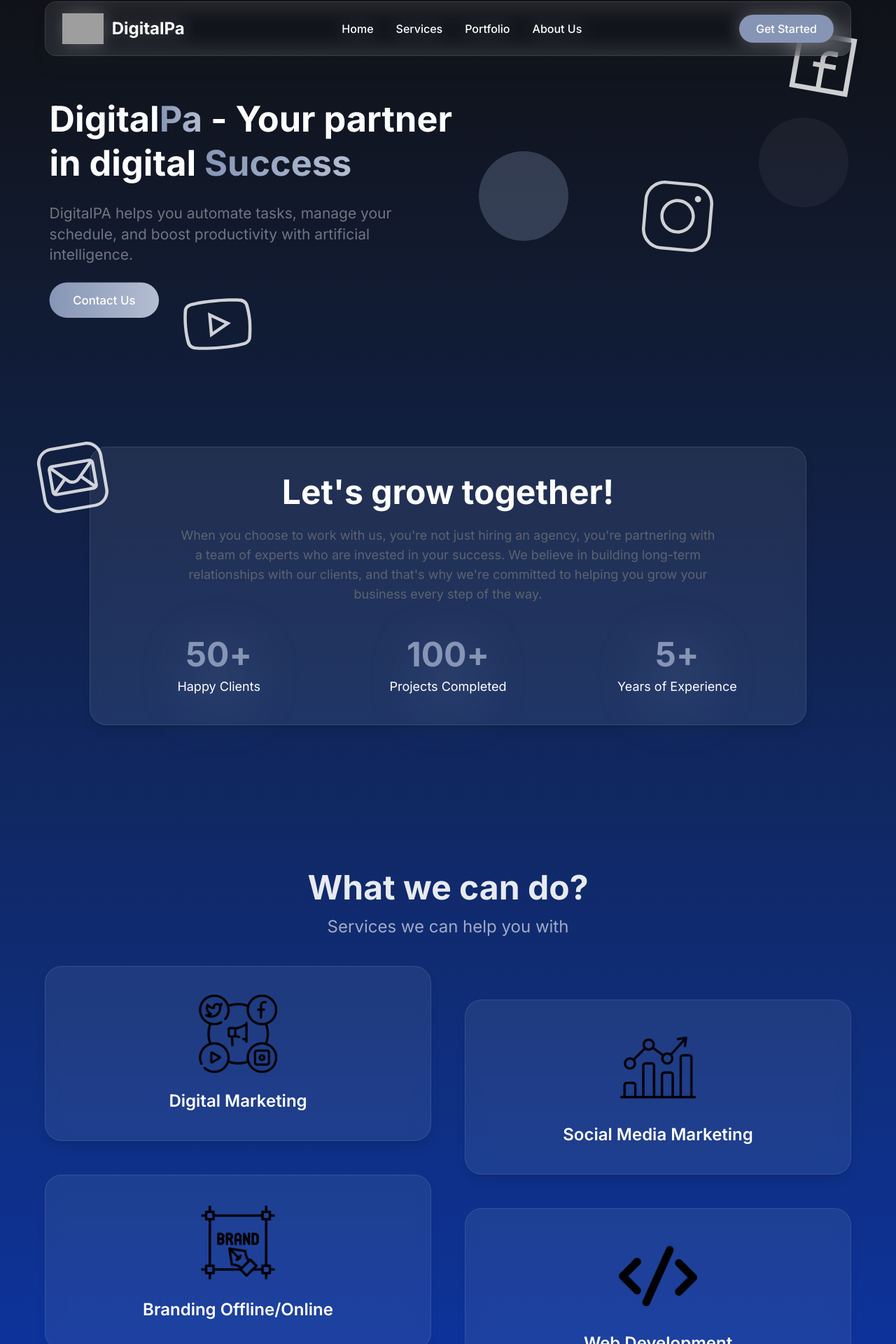
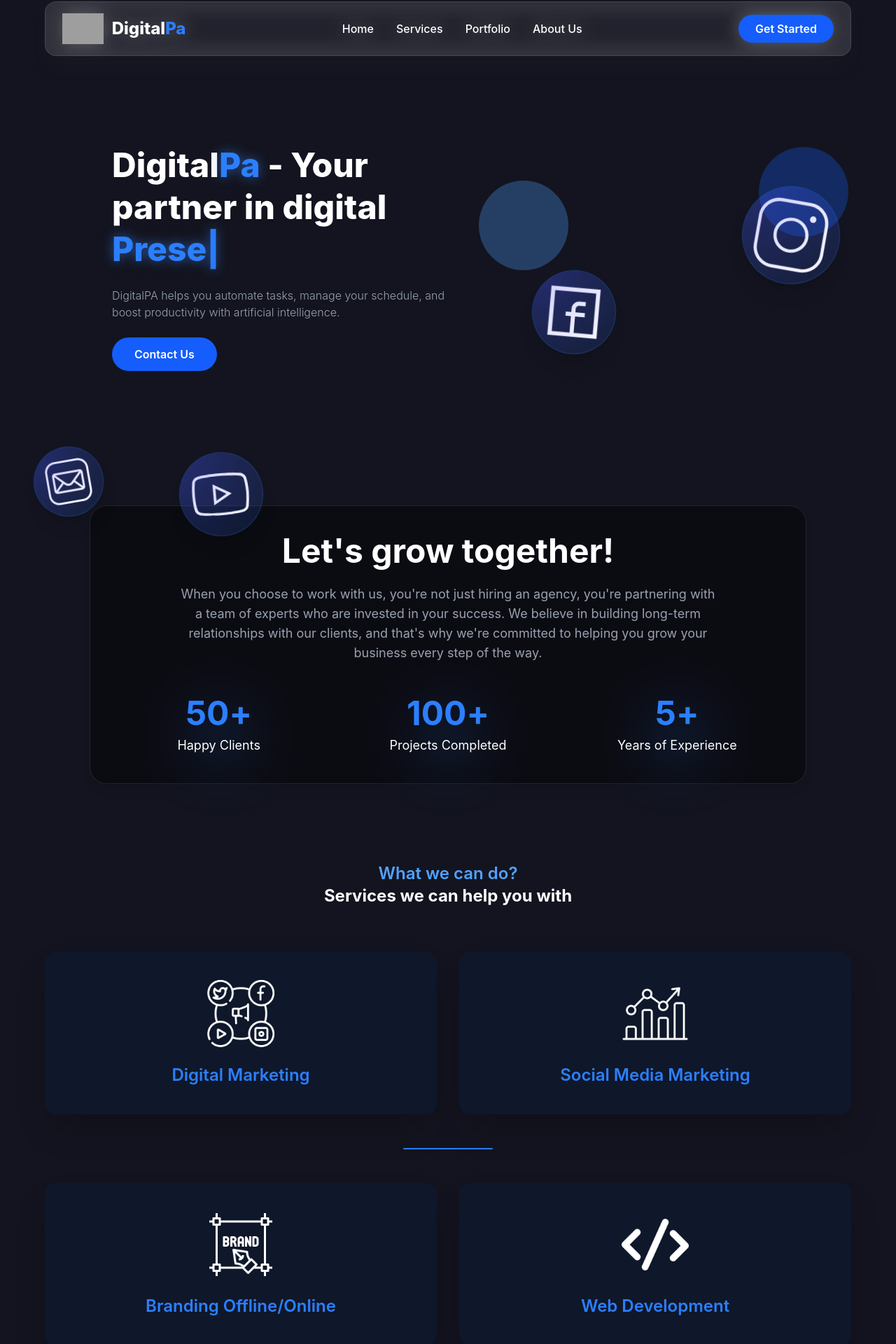
Before and after one commit to I-am-Azhar/digital-pa, a React (Vite) app: page / in a window 1280 px wide. Shown: the part 14-1934 px from the top of the page at 70% size. Built offline with nearby package versions, Linux system fonts and the light colour scheme; grey boxes are pictures that could not be loaded.

Commit message:
updated-ui

```diff
--- a/src/App.jsx
+++ b/src/App.jsx
@@ -1,4 +1,3 @@
-// src/App.jsx
 import Navbar from "./components/Navbar";
 import HeroSection from "./components/HeroSection";
 import Grow from "./components/Grow/grow";
@@ -7,12 +6,12 @@ import Services from "./components/Services/Services";
 
 function App() {
   return (
-    <div className="app-background min-h-screen text-light">
+    <div className="bg-[#13141f] text-white min-h-screen">
       <Icons />
       <Navbar />
       <HeroSection />
       <Grow />
-      <Services/>
+      <Services />
     </div>
   );
 }
--- a/src/components/Grow/CounterStat.jsx
+++ b/src/components/Grow/CounterStat.jsx
@@ -31,7 +31,7 @@ const CounterStat = ({ target, label }) => {
   return (
     <div ref={ref} className="relative flex flex-col items-center">
       <motion.h2
-        className="text-5xl font-bold text-accent z-10 flex items-center relative"
+        className="text-5xl font-bold text-blue-500 z-10 flex items-center relative"
         initial={{ scale: 1 }}
         animate={done ? { scale: [1, 1.4, 0.9, 1] } : {}}
         transition={{ duration: 0.5 }}
@@ -45,12 +45,12 @@ const CounterStat = ({ target, label }) => {
         </span>
       </motion.h2>
 
-      {/* Glow */}
+      {/* Glow behind number */}
       {done && (
-        <div className="absolute w-20 h-20 bg-accent/20 blur-2xl rounded-full -z-10 top-4" />
+        <div className="absolute w-20 h-20 bg-blue-500/20 blur-2xl rounded-full -z-10 top-4" />
       )}
 
-      <p className="text-light mt-2 text-lg">{label}</p>
+      <p className="text-white mt-2 text-lg">{label}</p>
     </div>
   );
 };
--- a/src/components/Grow/grow.jsx
+++ b/src/components/Grow/grow.jsx
@@ -1,15 +1,15 @@
 import React from "react";
 import { motion } from "framer-motion";
-import CounterStat from "./CounterStat"; // Or move it to the same file above if needed
+import CounterStat from "./CounterStat";
 
 const Grow = () => {
   return (
     <section id="grow" className="py-28 px-6 flex justify-center items-center">
-      <div className="bg-soft/10 backdrop-blur-md rounded-3xl p-10 max-w-5xl w-full text-center border border-white/10 shadow-lg">
-        <h1 className="text-4xl md:text-5xl font-bold text-light mb-6">
+      <div className="bg-black/40 backdrop-blur-md rounded-3xl p-10 max-w-5xl w-full text-center border border-white/10 shadow-lg">
+        <h1 className="text-4xl md:text-5xl font-bold text-white mb-6">
           Let's grow together!
         </h1>
-        <p className="text-muted mb-12 max-w-3xl mx-auto text-lg">
+        <p className="text-gray-400 mb-12 max-w-3xl mx-auto text-lg">
           When you choose to work with us, you're not just hiring an agency,
           you're partnering with a team of experts who are invested in your
           success. We believe in building long-term relationships with our
@@ -17,7 +17,6 @@ const Grow = () => {
           business every step of the way.
         </p>
 
-        {/* ✅ Use the reusable animated CounterStat components */}
         <div className="grid grid-cols-1 md:grid-cols-3 gap-10">
           <CounterStat target={50} label="Happy Clients" />
           <CounterStat target={100} label="Projects Completed" />
--- a/src/components/HeroSection.jsx
+++ b/src/components/HeroSection.jsx
@@ -1,39 +1,68 @@
-import React from "react";
+import React, { useEffect, useState } from "react";
 
 const HeroSection = () => {
+  const words = ["Success", "Growth", "Presence", "Journey"];
+  const [currentWordIndex, setCurrentWordIndex] = useState(0);
+  const [displayedText, setDisplayedText] = useState("");
+
+  useEffect(() => {
+    const fullWord = words[currentWordIndex];
+    let currentChar = 0;
+
+    const typeInterval = setInterval(() => {
+      setDisplayedText(fullWord.slice(0, currentChar + 1));
+      currentChar++;
+      if (currentChar === fullWord.length) {
+        clearInterval(typeInterval);
+        setTimeout(() => {
+          setCurrentWordIndex((prev) => (prev + 1) % words.length);
+          setDisplayedText("");
+        }, 2000); // Wait before switching to next word
+      }
+    }, 100); // typing speed
+
+    return () => clearInterval(typeInterval);
+  }, [currentWordIndex]);
+
   return (
     <section className="py-20 px-6">
       <div className="container mx-auto flex flex-col md:flex-row items-center">
 
         {/* Left Section */}
         <div className="pt-15 pl-10 md:w-1/2 mb-12 md:mb-0">
+          {/* Outer scale wrapper (does not affect text selection) */}
+          {/* <div className="transform scale-[1.1] md:scale-[1.15]"> */}
+          <div className="pl-24 pt-20 flex flex-col items-start space-y-6">
 
-          {/* ✅ Merged text + paragraph + button block with scale control */}
-          <div className="pl-5 pt-5 flex flex-col items-start space-y-6 transform scale-100 md:scale-105">
-
-            {/* Heading */}
-            <h1 className="text-4xl md:text-5xl font-bold leading-tight text-light">
-              Digital<span className="gradient-text">Pa</span> - Your partner in digital <span className="gradient-text">Success</span>
+            {/* Heading with typing animation */}
+            <h1 className="text-4xl md:text-5xl font-extrabold leading-tight text-white select-text">
+              Digital
+              <span className="text-blue-500 drop-shadow-[0_0_8px_rgba(59,130,246,0.6)]">Pa</span> - Your partner in digital{" "}
+              <span className="text-blue-500 drop-shadow-[0_0_8px_rgba(59,130,246,0.6)]">
+                {displayedText}
+                <span className="animate-pulse select-none">|</span>
+              </span>
             </h1>
 
             {/* Paragraph */}
-            <p className="text-lg md:text-xl text-light/40 max-w-lg">
+            <p className="font-light !text-base md:text-xl text-gray-400 max-w-lg select-text">
               DigitalPA helps you automate tasks, manage your schedule, and boost productivity with artificial intelligence.
             </p>
 
             {/* CTA Button */}
-            <button className="px-8 py-3 rounded-full gradient-bg text-white font-medium hover:opacity-90 transition-all">
+            <button className="px-8 py-3 rounded-full bg-blue-600 text-white font-semibold hover:opacity-90 transition-all">
               Contact Us
             </button>
           </div>
+          {/* </div> */}
         </div>
 
         {/* Right Section */}
         <div className="md:w-1/2 flex justify-center">
           <div className="relative w-full max-w-md">
             {/* Background Circles */}
-            <div className="absolute -top-10 -left-10 w-32 h-32 bg-accent rounded-full opacity-30" />
-            <div className="absolute -bottom-10 -right-10 w-32 h-32 bg-primary rounded-full opacity-30" />
+            <div className="absolute -top-10 -left-10 w-32 h-32 bg-blue-400 rounded-full opacity-30" />
+            <div className="absolute -bottom-10 -right-10 w-32 h-32 bg-blue-600 rounded-full opacity-30" />
           </div>
         </div>
       </div>
--- a/src/components/Navbar.jsx
+++ b/src/components/Navbar.jsx
@@ -8,10 +8,9 @@ const Navbar = () => {
   };
 
   return (
-<nav className="fixed top-4 left-1/2 transform -translate-x-1/2 w-[90%] z-50 px-6 py-4 flex justify-between items-center
-  bg-light/1 text-light backdrop-blur-lg rounded-2xl shadow-xl border border-white/10 drop-shadow-[0_0_12px_rgba(255,255,255,0.3)]">
-
-
+    <nav className="fixed top-4 left-1/2 transform -translate-x-1/2 w-[90%] z-50 px-6 py-4 flex justify-between items-center
+      bg-white/5 text-white backdrop-blur-lg rounded-2xl shadow-xl border border-white/10 drop-shadow-[0_0_12px_rgba(255,255,255,0.3)]"
+    >
       {/* Logo + Name */}
       <div className="flex items-center space-x-3">
         <img
@@ -19,41 +18,41 @@ const Navbar = () => {
           alt="DigitalPA Logo"
           className="h-11 w-auto object-contain"
         />
-        <div className="text-2xl font-bold text-light">DigitalPa</div>
+        <div className="text-2xl font-extrabold text-white">Digital<span className="text-blue-500 ">Pa</span></div>
       </div>
 
       {/* Desktop Nav Links */}
-      <div className="hidden md:flex space-x-8 text-light font-medium">
-        <a href="#grow" className="hover:text-accent transition-all">Home</a>
-        <a href="#services" className="hover:text-accent transition-all"> Services</a>
-        <a href="#pricing" className="hover:text-accent transition-all">Portfolio</a>
-        <a href="#testimonials" className="hover:text-accent transition-all">About Us</a>
+      <div className="hidden md:flex space-x-8 text-white font-medium">
+        <a href="#grow" className="hover:text-blue-400 transition-all">Home</a>
+        <a href="#services" className="hover:text-blue-400 transition-all">Services</a>
+        <a href="#pricing" className="hover:text-blue-400 transition-all">Portfolio</a>
+        <a href="#testimonials" className="hover:text-blue-400 transition-all">About Us</a>
       </div>
 
       {/* Desktop CTA Button */}
       <div className="hidden md:block">
-        <button className="px-6 py-2 rounded-full bg-accent text-light font-medium hover:opacity-90 transition-all">
+        <button className="px-6 py-2 rounded-full bg-blue-600 text-white font-semibold hover:opacity-90 transition-all">
           Get Started
         </button>
       </div>
 
       {/* Mobile Menu Toggle */}
       <div className="md:hidden">
-        <button onClick={() => setIsMenuOpen(!isMenuOpen)} className="text-soft">
+        <button onClick={() => setIsMenuOpen(!isMenuOpen)} className="text-gray-300">
           <i className={`fas ${isMenuOpen ? "fa-times" : "fa-bars"} text-2xl`}></i>
         </button>
       </div>
 
       {/* Mobile Dropdown Menu */}
       {isMenuOpen && (
-        <div className="absolute top-[72px] left-0 w-full bg-soft/90 backdrop-blur-lg rounded-b-2xl px-6 py-4 flex flex-col space-y-4 md:hidden">
-          <a onClick={handleLinkClick} href="#features" className="text-primary hover:text-accent transition-all">Features</a>
-          <a onClick={handleLinkClick} href="#how-it-works" className="text-primary hover:text-accent transition-all">How It Works</a>
-          <a onClick={handleLinkClick} href="#pricing" className="text-primary hover:text-accent transition-all">Pricing</a>
-          <a onClick={handleLinkClick} href="#testimonials" className="text-primary hover:text-accent transition-all">Testimonials</a>
+        <div className="absolute top-[72px] left-0 w-full bg-black/80 backdrop-blur-lg rounded-b-2xl px-6 py-4 flex flex-col space-y-4 md:hidden">
+          <a onClick={handleLinkClick} href="#features" className="text-blue-500 hover:text-blue-400 transition-all">Features</a>
+          <a onClick={handleLinkClick} href="#how-it-works" className="text-blue-500 hover:text-blue-400 transition-all">How It Works</a>
+          <a onClick={handleLinkClick} href="#pricing" className="text-blue-500 hover:text-blue-400 transition-all">Pricing</a>
+          <a onClick={handleLinkClick} href="#testimonials" className="text-blue-500 hover:text-blue-400 transition-all">Testimonials</a>
           <button
             onClick={handleLinkClick}
-            className="mt-2 px-6 py-2 rounded-full bg-accent text-light font-medium hover:opacity-90 transition-all"
+            className="mt-2 px-6 py-2 rounded-full bg-blue-600 text-white font-medium hover:opacity-90 transition-all"
           >
             Get Started
           </button>
--- a/src/components/Services/Services.jsx
+++ b/src/components/Services/Services.jsx
@@ -21,35 +21,43 @@ const serviceCards = [
 
 const Services = () => {
   return (
-    <section id="services" className="py-24 px-6">
+    <section id="services" className="pb-24 px-6">
       {/* Section Header */}
       <div className="container mx-auto text-center mb-16">
-        <h1 className="text-4xl md:text-5xl font-bold text-light/90 mb-4">What we can do?</h1>
-        <p className="text-xl md:text-2xl text-light/60">Services we can help you with</p>
+        <h1 className="text-4xl md:text-2xl font-semibold text-blue-400">What we can do?</h1>
+        <p className="font-bold text-xl md:text-2xl text-light/60">Services we can help you with</p>
       </div>
 
-      {/* Card Grid */}
-      <div className="grid grid-cols-1 md:grid-cols-2 gap-12 max-w-6xl mx-auto">
-        {serviceCards.map(({ title, image }, index) => (
-          <div
-            key={title}
-            className={`transition duration-300 ${
-              index % 2 === 0 ? "md:-translate-y-6" : "md:translate-y-6"
-            }`}
-          >
-            {/* Card Container */}
-            <div className="bg-soft/10 backdrop-blur-md rounded-3xl p-10 border border-white/10 shadow-lg h-full flex flex-col items-center justify-center">
-              {/* Icon */}
-              <img
-                src={image}
-                alt={title}
-                className="w-28 h-28 object-contain mb-6"
-              />
-              {/* Title */}
-              <h3 className="text-2xl text-light font-semibold text-center">{title}</h3>
+      {/* Cards in 2x2 Grid with Divider */}
+      <div className="max-w-6xl mx-auto space-y-12">
+        {/* Top Row */}
+        <div className="grid grid-cols-1 md:grid-cols-2 gap-8">
+          {serviceCards.slice(0, 2).map(({ title, image }) => (
+            <div
+              key={title}
+              className="bg-[#0f172a] rounded-2xl shadow-2xl p-10 flex flex-col items-center justify-center transition duration-300 hover:scale-[1.02]"
+            >
+              <img src={image} alt={title} className="w-24 h-24 object-contain mb-6 invert" />
+              <h3 className="text-2xl font-semibold text-blue-500 text-center">{title}</h3>
             </div>
-          </div>
-        ))}
+          ))}
+        </div>
+
+        {/* Divider */}
+        <div className="h-[2px] w-32 bg-blue-500 mx-auto rounded-full" />
+
+        {/* Bottom Row */}
+        <div className="grid grid-cols-1 md:grid-cols-2 gap-8">
+          {serviceCards.slice(2, 4).map(({ title, image }) => (
+            <div
+              key={title}
+              className="bg-[#0f172a] rounded-2xl shadow-2xl p-10 flex flex-col items-center justify-center transition duration-300 hover:scale-[1.02]"
+            >
+              <img src={image} alt={title} className="w-24 h-24 object-contain mb-6 invert" />
+              <h3 className="text-2xl font-semibold text-blue-500 text-center">{title}</h3>
+            </div>
+          ))}
+        </div>
       </div>
     </section>
   );
--- a/src/components/icons.jsx
+++ b/src/components/icons.jsx
@@ -1,30 +1,40 @@
 import React from "react";
+import { motion, useScroll, useTransform } from "framer-motion";
 
 const Icons = () => {
+  const { scrollY } = useScroll();
+
+  const translateY = useTransform(scrollY, [0, 300], [0, 50]);
+  const blur = useTransform(scrollY, [0, 300], ["blur(0px)", "blur(3px)"]);
+
+  const iconWrapper = "absolute rounded-full p-3 bg-blue-500/10 backdrop-blur-md border border-blue-500/30 shadow-xl glossy-icon pointer-events-none";
+  const iconImage = "w-full h-full object-contain";
+
   return (
-    <div className="absolute inset-0 z-10 pointer-events-none">
-      {/* Diagonal from top-right to bottom-left, tighter spacing */}
-      <img
-        src="/bg/icons8-facebook.svg"
-        alt="Facebook"
-        className="absolute top-12 right-12 w-28 h-28 opacity-80 rotate-[10deg]"
-      />
-      <img
-        src="/bg/icons8-instagram-logo.svg"
-        alt="Instagram"
-        className="absolute top-1/3 right-1/5 w-28 h-28 opacity-80 rotate-[5deg]"
-      />
-      <img
-        src="/bg/icons8-youtube.svg"
-        alt="YouTube"
-        className="absolute bottom-1/3 left-1/5 w-28 h-28 opacity-80 rotate-[-5deg]"
-      />
-      <img
-        src="/bg/icons8-email.svg"
-        alt="Email"
-        className="absolute bottom-12 left-12 w-28 h-28 opacity-80 rotate-[-10deg]"
-      />
-    </div>
+    <motion.div
+      className="absolute inset-0 z-10"
+      style={{ filter: blur, y: translateY }}
+    >
+      {/* Instagram */}
+      <div className={`${iconWrapper} top-[280px] right-20 w-[140px] h-[140px] rotate-[10deg]`}>
+        <img src="/bg/icons8-instagram-logo.svg" alt="Facebook" className={iconImage}  />
+      </div>
+
+      {/* Facebook */}
+      <div className={`${iconWrapper} top-[400px] right-[400px] w-[120px] h-[120px] rotate-[5deg]`}>
+        <img src="/bg/icons8-facebook.svg" alt="Instagram" className={iconImage} />
+      </div>
+
+      {/* YouTube */}
+      <div className={`${iconWrapper} bottom-5 left-1/5 w-[120px] h-[120px] rotate-[-5deg]`}>
+        <img src="/bg/icons8-youtube.svg" alt="YouTube" className={iconImage} />
+      </div>
+
+      {/* Email */}
+      <div className={`${iconWrapper} bottom-12 left-12 w-[100px] h-[100px] rotate-[-10deg]`}>
+        <img src="/bg/icons8-email.svg" alt="Email" className={iconImage} />
+      </div>
+    </motion.div>
   );
 };
 
--- a/src/index.css
+++ b/src/index.css
@@ -1,48 +1,42 @@
-@import url('https://fonts.googleapis.com/css2?family=Inter:wght@300;400;500;600;700&display=swap');
+/* @import url('https://fonts.googleapis.com/css2?family=Inter:wght@300;400;500;600;700&display=swap'); */
+@import url('https://fonts.googleapis.com/css2?family=Montserrat:ital,wght@0,100..900;1,100..900&family=Roboto:ital,wght@0,100..900;1,100..900&display=swap');
+
 @import "tailwindcss";
 
-/* 🎨 Theme Colors Using OKLCH */
-@theme {
-  --color-primary: oklch(0.35 0.02 270);   /* #2C2D43 */
-  --color-secondary: oklch(0.42 0.02 265); /* #3F4259 */
-  --color-muted: oklch(0.50 0.02 265);     /* #555874 */
-  --color-accent: oklch(0.67 0.05 265);    /* #7D81AD */
-  --color-soft: oklch(0.80 0.03 265);      /* #A7ABCC */
-  --color-light: oklch(1 0 0);             /* #FFFFFF */
-}
 
-/* 🌌 App-Wide Background */
+
+/* 🌌 App-Wide Background (KEEPING original) */
 body {
   font-family: 'Inter', sans-serif;
   overflow-x: hidden;
-  background: linear-gradient(180deg, oklch(0.18 0.01 270), oklch(0.35 0.02 270));
+  background: linear-gradient(180deg, #13141f, #2c2d43); /* KEPT gradient */
   background-repeat: no-repeat;
   background-size: cover;
-  background-attachment: fixed; /* Optional parallax feel */
+  background-attachment: fixed;
 }
 
-/* ✨ Gradient Text */
+/* ✨ Gradient Text (Blue Gradient) */
 .gradient-text {
-  background: linear-gradient(90deg, oklch(0.67 0.05 265), oklch(0.80 0.03 265));
+  background: linear-gradient(90deg, #2563eb, #60a5fa); /* blue-600 to blue-400 */
   -webkit-background-clip: text;
   background-clip: text;
   color: transparent;
 }
 
-/* 🎯 Gradient Button */
+/* 🎯 Gradient Button (Blue Gradient) */
 .gradient-bg {
-  background: linear-gradient(90deg, oklch(0.67 0.05 265), oklch(0.80 0.03 265));
+  background: linear-gradient(90deg, #2563eb, #60a5fa);
 }
 
 /* 🎯 Hero Section Soft Gradient */
 .hero-gradient {
-  background: linear-gradient(180deg, oklch(0.50 0.02 265 / 0.1), oklch(1 0 0 / 0));
+  background: linear-gradient(180deg, rgba(100, 116, 139, 0.1), rgba(255, 255, 255, 0));
 }
 
 /* 🧊 Hover Card Effect */
 .feature-card:hover {
   transform: translateY(-5px);
-  box-shadow: 0 20px 25px -5px oklch(0.35 0.02 270 / 0.1), 0 10px 10px -5px oklch(0.35 0.02 270 / 0.04);
+  box-shadow: 0 20px 25px -5px rgba(59, 130, 246, 0.1), 0 10px 10px -5px rgba(59, 130, 246, 0.05); /* blue shadows */
 }
 
 /* 🎬 Universal Transitions */
@@ -50,17 +44,17 @@ body {
   transition: all 0.3s ease;
 }
 
-/* 🔵 Alternate Hero Gradient (if needed) */
+/* 🔵 Alternate Hero Gradient (Still Deep Blue) */
 .hero-dark-gradient {
-  background: linear-gradient(180deg, oklch(0.18 0.01 270), oklch(0.35 0.02 270));
+  background: linear-gradient(180deg, #13141f, #2c2d43);
 }
 
-/* 🧩 Optional full-app background (custom override) */
+/* 🧩 Optional full-app background override */
 .app-background {
-  background: linear-gradient(180deg, oklch(0.18 0.01 270), oklch(38.919% 0.18448 263.966));
+  background: linear-gradient(180deg, #13141f, #1e293b); /* slate-900 to slate-800 */
 }
 
-/* 💥 Stamp Pop Effect (Grow Section) */
+/* 💥 Stamp Pop Effect */
 @keyframes burst {
   0% {
     transform: scale(0.8);
@@ -105,3 +99,27 @@ body {
     opacity: 0;
   }
 }
+
+/* 🕳️ Inner Black Glow */
+.inner-glow {
+  text-shadow: 0 1px 2px rgba(0, 0, 0, 0.7);
+}
+
+/* ✨ Outer Glow (Blue Glow) */
+.outer-glow {
+  text-shadow: 0 0 8px rgba(96, 165, 250, 0.5); /* tailwind blue-400 */
+}
+
+/* Apply this class to add a glossy shine */
+.glossy-icon::before {
+  content: "";
+  position: absolute;
+  top: 0;
+  left: 0;
+  width: 100%;
+  height: 100%;
+  border-radius: 9999px;
+  background: radial-gradient(circle at top left, rgba(77, 80, 255, 0.3), transparent);
+  z-index: 1;
+  pointer-events: none;
+}
```
